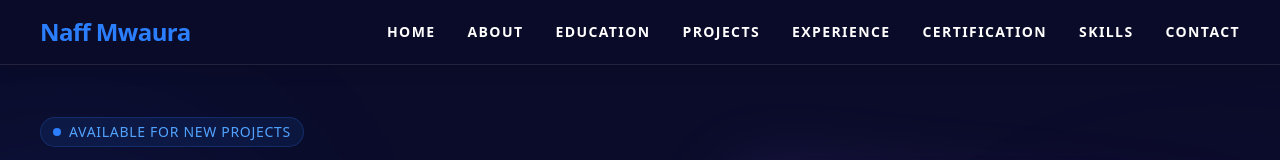
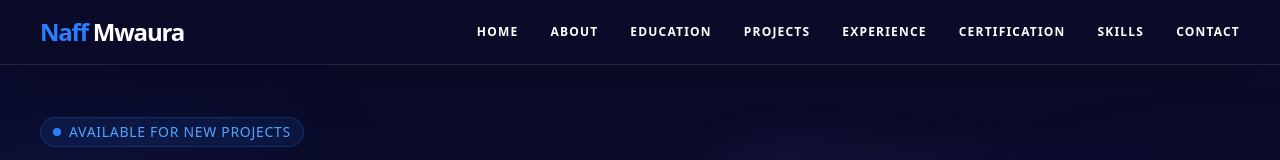
Before and after one commit to NaffMwaura/my-portfolio, a React (Vite) app: page / in a window 1280 px wide. Shown: the top 160 px of the page. Built offline with nearby package versions, Linux system fonts and the light colour scheme.

Commit message:
Redefined my Navbar

```diff
--- a/src/components/Navbar.tsx
+++ b/src/components/Navbar.tsx
@@ -1,10 +1,10 @@
-import { useState } from "react";
-import { Menu, X } from "lucide-react"; // Consistent with your other components
+import  { useState } from "react";
+import { Menu, X } from "lucide-react";
 
 const Navbar = () => {
   const [isOpen, setIsOpen] = useState(false);
 
-  // A function to close the menu when an item is selected
+  // Function to close the menu when an item is selected
   const closeMenu = () => {
     setIsOpen(false);
   };
@@ -21,42 +21,51 @@ const Navbar = () => {
   ];
 
   return (
-    <nav className="bg-[#0b0c2a]/90 backdrop-blur-md text-white fixed top-0 left-0 w-full z-50 py-4 border-b border-white/10 shadow-lg transition-all duration-300">
-      <div className="container mx-auto flex justify-between items-center px-6 md:px-10">
-        {/* Logo / Name */}
-        <h1 className="font-bold text-xl sm:text-2xl tracking-tight">
+    <nav className="bg-[#0b0c2a]/95 backdrop-blur-xl text-white fixed top-0 left-0 w-full z-[100] py-4 border-b border-white/10 shadow-2xl">
+      <div className="max-w-7xl mx-auto flex justify-between items-center px-6 lg:px-10">
+
+        {/* Logo / Name - Scale text for readability */}
+        <h1 className="font-bold text-xl sm:text-2xl tracking-tighter">
           <a href="#" className="hover:opacity-80 transition-opacity">
-            <span className="text-blue-500">Naff Mwaura</span>
+            <span className="text-blue-500">Naff</span> Mwaura
           </a>
         </h1>
 
-        {/* Hamburger Icon for Mobile */}
+        {/* Hamburger Icon for Mobile - Larger tap target */}
         <button
-          className="md:hidden p-2 text-white hover:bg-white/10 rounded-lg transition-colors focus:outline-none"
+          className="lg:hidden p-2 text-white hover:bg-white/10 rounded-xl transition-colors focus:outline-none"
           onClick={() => setIsOpen(!isOpen)}
           aria-label="Toggle Menu"
         >
-          {isOpen ? <X size={28} /> : <Menu size={28} />}
+          {isOpen ? <X size={32} /> : <Menu size={32} />}
         </button>
 
         {/* Navigation Links */}
         <ul
           className={`
-            /* Base Mobile Styles */
-            flex flex-col gap-4 absolute left-0 w-full px-8 py-8 bg-[#0b0c2a] border-b border-white/10 shadow-2xl transition-all duration-300 ease-in-out
+            /* MOBILE STYLES (One component going downwards) */
+            flex flex-col gap-6 absolute left-0 w-full px-8 py-10 bg-[#0b0c2a] border-b border-white/10 shadow-2xl transition-all duration-500 ease-in-out
 
-            /* Desktop Reset */
-            md:static md:flex-row md:items-center md:gap-8 md:p-0 md:bg-transparent md:border-none md:shadow-none md:w-auto md:opacity-100
+            /* DESKTOP RESET (Horizontal row for large screens) */
+            lg:static lg:flex-row lg:items-center lg:gap-8 lg:p-0 lg:bg-transparent lg:border-none lg:shadow-none lg:w-auto lg:opacity-100
 
-            /* Visibility Logic */
-            ${isOpen ? "top-[64px] opacity-100 visible" : "top-[-600px] opacity-0 invisible md:visible"}
+            /* VISIBILITY LOGIC */
+            ${isOpen ? "top-[72px] opacity-100 visible" : "top-[-800px] opacity-0 invisible lg:visible"}
           `}
         >
           {navLinks.map((id) => (
-            <li key={id}>
+            <li key={id} className="w-full lg:w-auto">
               <a
                 href={`#${id}`}
-                className="text-sm uppercase tracking-widest font-semibold hover:text-purple-400 transition-colors block py-2 md:py-0"
+                className={`
+                  /* Mobile: Large, readable text */
+                  text-lg font-bold capitalize transition-colors block py-3 border-b border-white/5
+
+                  /* Desktop: Small, professional tracking */
+                  lg:text-xs lg:uppercase lg:tracking-widest lg:font-extrabold lg:py-0 lg:border-none lg:hover:text-blue-400
+
+                  hover:text-blue-400
+                `}
                 onClick={closeMenu}
               >
                 {id}
```
